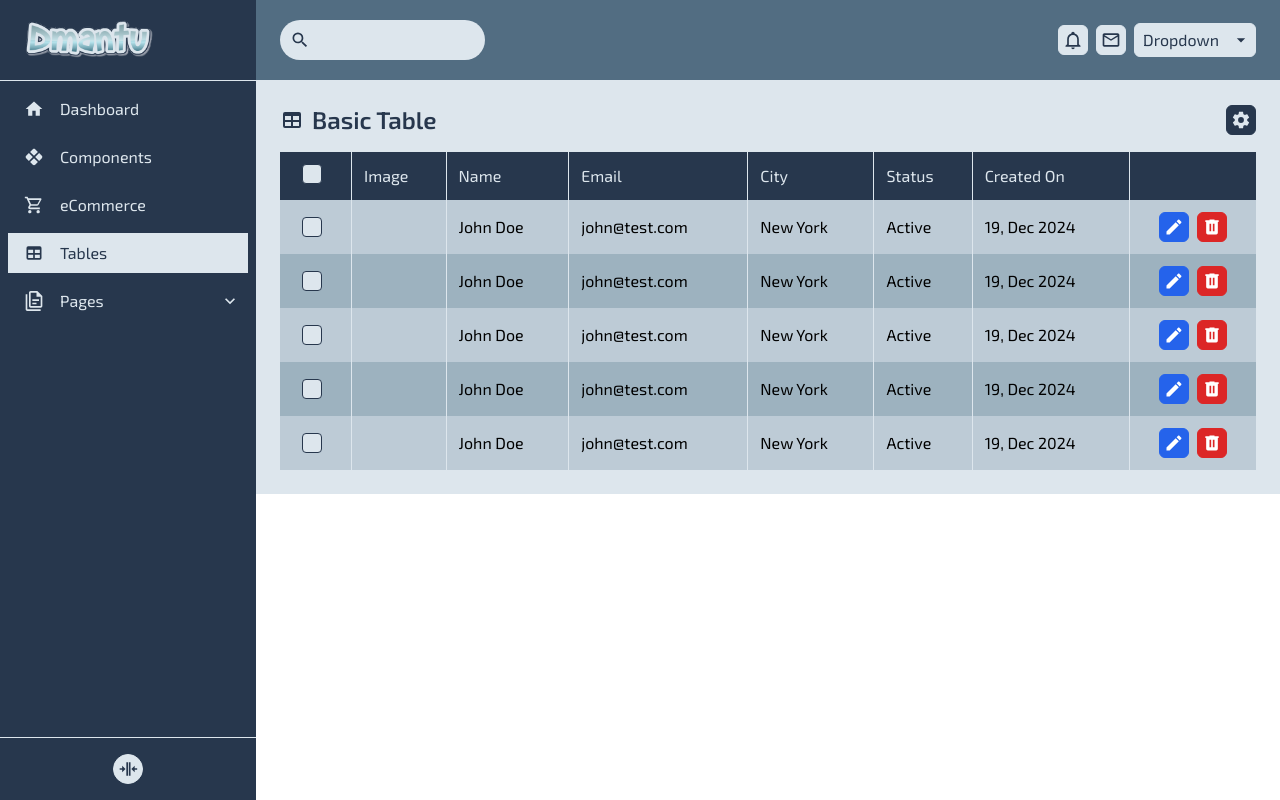
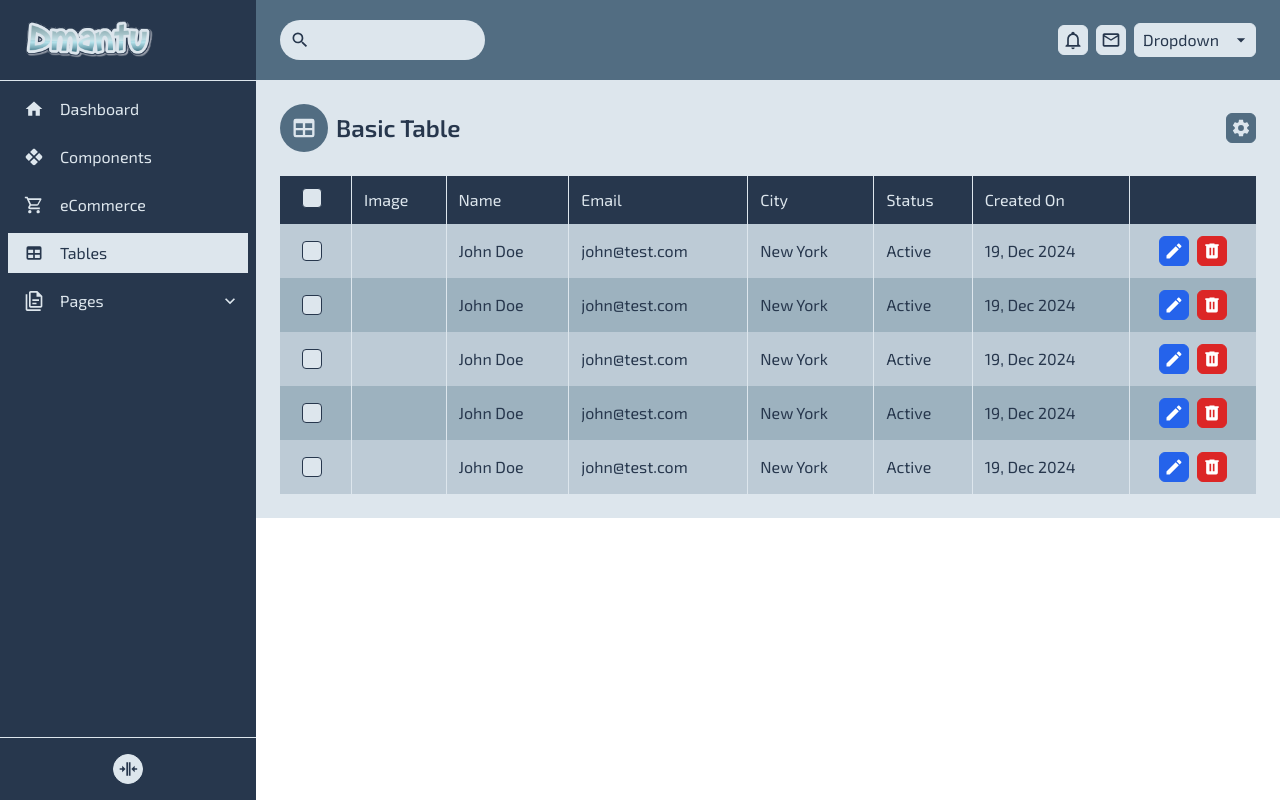
Before and after one commit to vishalkanani99/dmantu-admin, a Vue app: page /tables in a window 1280 px wide. Built offline with nearby package versions, Linux system fonts and the light colour scheme.

Commit message:
modified: section title icon background and button color and table text color

```diff
--- a/src/assets/css/table.css
+++ b/src/assets/css/table.css
@@ -2,7 +2,7 @@
 
 @layer base {
   table {
-    @apply w-full bg-theme-300;
+    @apply w-full bg-theme-300 text-theme-100 lg:text-theme-900;
   }
 
   thead {
@@ -45,7 +45,7 @@
 
   td:before {
     content: attr(data-label);
-    @apply font-semibold pr-3 text-left lg:hidden;
+    @apply font-semibold pr-3 text-left lg:hidden text-theme-900;
   }
 
   td.center {
--- a/src/components/SectionTitle.vue
+++ b/src/components/SectionTitle.vue
@@ -16,7 +16,7 @@ const emit = defineEmits(['btnClick']);
 <template>
   <section class="flex justify-between items-center text-theme-900">
     <div class="flex justify-start items-center">
-      <Icon v-if="iconPath" :path="iconPath" :size="24" />
+      <Icon v-if="iconPath" class="rounded-full w-12 h-12 p-2 bg-theme-600 text-theme-100" :path="iconPath" :size="28" />
       <h2 v-if="title" :class="{'pl-2': iconPath}">{{ title }}</h2>
     </div>
     <Button
--- a/src/pages/tables.vue
+++ b/src/pages/tables.vue
@@ -6,12 +6,12 @@ import FieldOption from '../components/FieldOption.vue';
 
 </script>
 <template>
-  <div class="space-y-4">
+  <div class="space-y-6">
     <SectionTitle
       title="Basic Table"
       :iconPath="mdiTable"
       :btnIconPath="mdiCog"
-      btnColor="theme-dark"
+      btnColor="theme"
     />
     <table>
       <thead>
```
